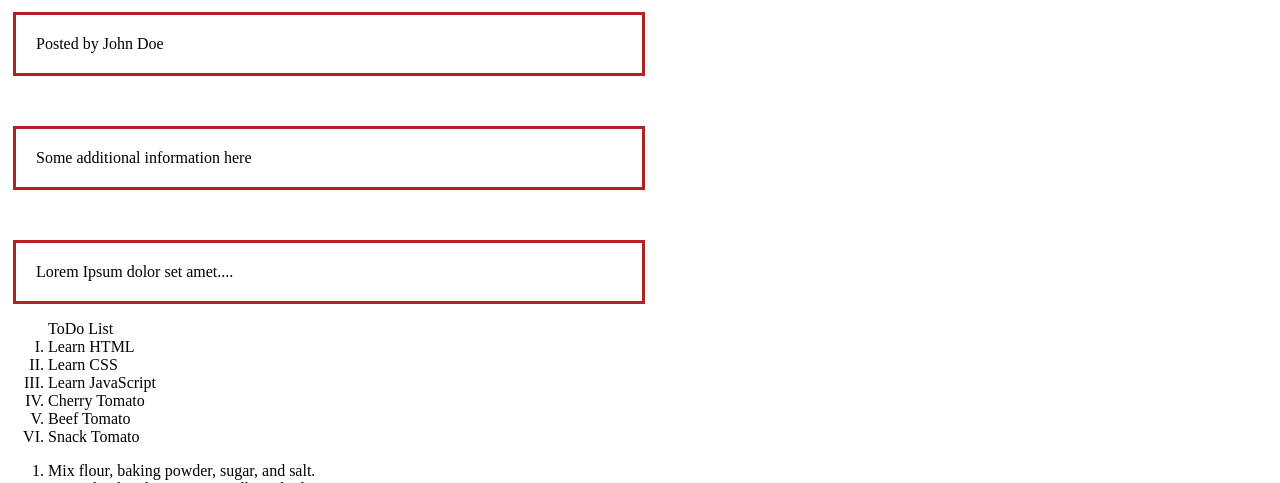
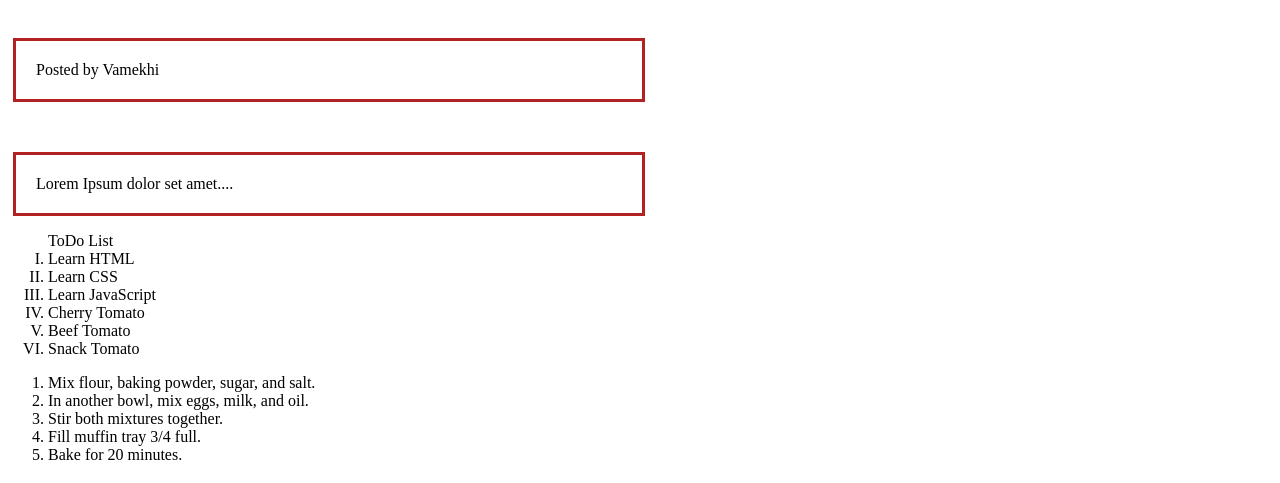
Before and after one commit to ananersesian/first, a plain HTML site: page index.html in a window 1280 px wide. Shown: the part 102-585 px from the top of the page. Drawn offline with Linux system fonts and the light colour scheme.

Commit message:
header name chenged

```diff
--- a/index.html
+++ b/index.html
@@ -5,10 +5,9 @@
     <link rel="stylesheet" href="styles/main.css">
 </head>
 <body>
-<header>
+<header>it
     <h1>A heading here</h1>
-    <p>Posted by John Doe</p>
-    <p>Some additional information here</p>
+    <p>Posted by Vamekhi</p>
 </header>
 <p>Lorem Ipsum dolor set amet....</p>
 </article>
@@ -21,6 +20,7 @@
         <li><data value="21054">Beef Tomato</data></li>
         <li><data value="21055">Snack Tomato</data></li>
 </ul>
+
 <ol>
     <li>Mix flour, baking powder, sugar, and salt.</li>
     <li>In another bowl, mix eggs, milk, and oil.</li>
```
